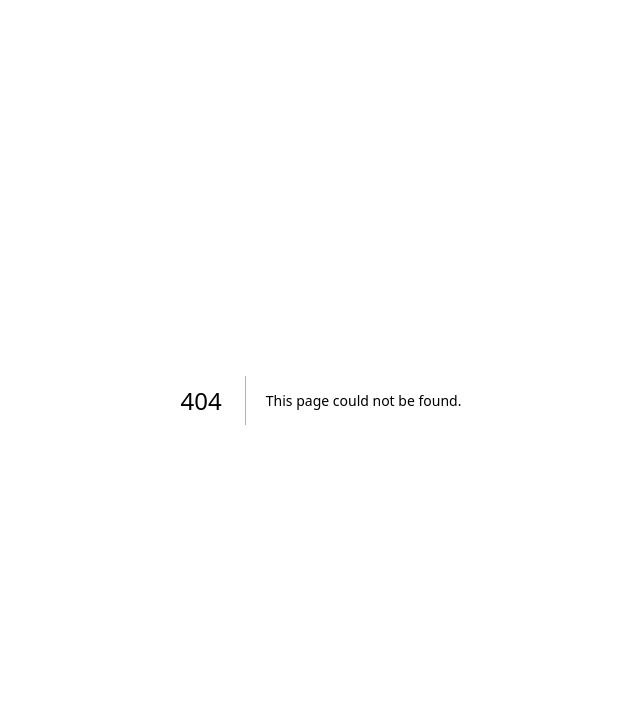
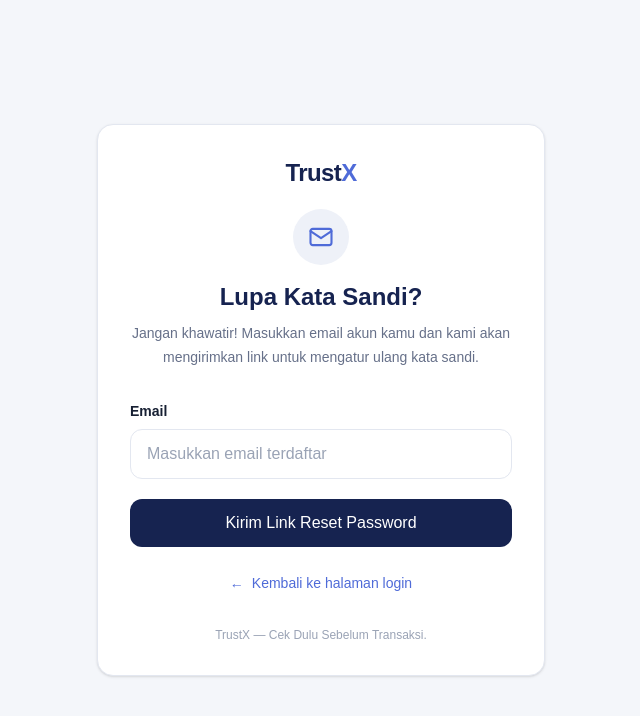
Before and after one commit to revalisa/trust_x, a Next.js app: page /lupa-password in a window 1280 px wide. Before the commit this address had no page. Shown: the top 716 px of the page, without its empty margins (319-959 px from the left). Built offline with nearby package versions, Linux system fonts and the light colour scheme; no server answers.

Commit message:
feat: add LupaPasswordPage for password reset functionality

```diff
--- a/app/layout.tsx
+++ b/app/layout.tsx
@@ -25,8 +25,7 @@ export default function RootLayout({
   children: ReactNode;
 }) {
   return (
-    <html
-      lang="id"
+    <html lang="id" data-scroll-behavior="smooth"
       className={`${geistSans.variable} ${geistMono.variable} h-full antialiased`}
     >
       <body className="min-h-full flex flex-col">
--- /dev/null
+++ b/app/lupa-password/page.tsx
@@ -0,0 +1,166 @@
+
+"use client";
+
+import { useState, type FormEvent } from "react";
+import Link from "next/link";
+import { createClient } from "@/lib/supabase/client";
+
+export default function LupaPasswordPage() {
+  const supabase = createClient();
+
+  const [email, setEmail] = useState("");
+  const [loading, setLoading] = useState(false);
+  const [success, setSuccess] = useState("");
+  const [error, setError] = useState("");
+
+  async function handleSubmit(e: FormEvent<HTMLFormElement>) {
+    e.preventDefault();
+
+    setSuccess("");
+    setError("");
+
+    const emailTrim = email.trim();
+
+    if (!emailTrim) {
+      setError("Email wajib diisi.");
+      return;
+    }
+
+    const emailValid = /^[^\s@]+@[^\s@]+\.[^\s@]+$/.test(emailTrim);
+
+    if (!emailValid) {
+      setError("Format email tidak valid.");
+      return;
+    }
+
+    setLoading(true);
+
+    try {
+      const { error: resetError } =
+        await supabase.auth.resetPasswordForEmail(emailTrim, {
+          redirectTo: `${window.location.origin}/reset-password`,
+        });
+
+      if (resetError) {
+        setError(resetError.message);
+        return;
+      }
+
+      setSuccess(
+        "Jika email terdaftar, kami akan mengirimkan link untuk mengatur ulang kata sandi. Silakan periksa inbox atau folder spam."
+      );
+    } catch {
+      setError("Terjadi kesalahan koneksi. Silakan coba kembali.");
+    } finally {
+      setLoading(false);
+    }
+  }
+
+  return (
+    <main className="flex min-h-screen items-center justify-center bg-[#f4f6fa] px-4 py-10">
+      <div className="w-full max-w-md rounded-2xl border border-[#e3e7f0] bg-white p-6 shadow-sm sm:p-8">
+        {/* Logo / Brand */}
+        <div className="mb-8 text-center">
+          <Link
+            href="/login"
+            className="inline-block text-2xl font-extrabold tracking-tight text-[#162350]"
+          >
+            Trust<span className="text-[#4f6bd8]">X</span>
+          </Link>
+
+          <div className="mt-5 flex justify-center">
+            <div className="flex h-14 w-14 items-center justify-center rounded-full bg-[#eef1f8] text-[#4f6bd8]">
+              <svg
+                xmlns="http://www.w3.org/2000/svg"
+                width="28"
+                height="28"
+                viewBox="0 0 24 24"
+                fill="none"
+                stroke="currentColor"
+                strokeWidth="1.8"
+                strokeLinecap="round"
+                strokeLinejoin="round"
+              >
+                <rect x="3" y="5" width="18" height="14" rx="2" />
+                <path d="m3 7 9 6 9-6" />
+              </svg>
+            </div>
+          </div>
+
+          <h1 className="mt-4 text-2xl font-bold text-[#162350]">
+            Lupa Kata Sandi?
+          </h1>
+
+          <p className="mt-2 text-sm leading-6 text-[#667089]">
+            Jangan khawatir! Masukkan email akun kamu dan kami akan mengirimkan
+            link untuk mengatur ulang kata sandi.
+          </p>
+        </div>
+
+        {/* Form */}
+        <form onSubmit={handleSubmit} className="space-y-5">
+          <div>
+            <label
+              htmlFor="email"
+              className="mb-2 block text-sm font-semibold text-[#172033]"
+            >
+              Email
+            </label>
+
+            <input
+              id="email"
+              type="email"
+              autoComplete="email"
+              placeholder="Masukkan email terdaftar"
+              value={email}
+              onChange={(e) => {
+                setEmail(e.target.value);
+                setError("");
+                setSuccess("");
+              }}
+              disabled={loading}
+              className="w-full rounded-xl border border-[#e3e7f0] bg-white px-4 py-3 text-sm text-[#172033] outline-none transition placeholder:text-[#9aa3b5] focus:border-[#4f6bd8] focus:ring-2 focus:ring-[#4f6bd8]/10 disabled:opacity-60"
+            />
+          </div>
+
+          {/* Error */}
+          {error && (
+            <div className="rounded-xl border border-red-200 bg-red-50 px-4 py-3 text-sm text-red-600">
+              {error}
+            </div>
+          )}
+
+          {/* Success */}
+          {success && (
+            <div className="rounded-xl border border-green-200 bg-green-50 px-4 py-3 text-sm leading-6 text-green-700">
+              {success}
+            </div>
+          )}
+
+          <button
+            type="submit"
+            disabled={loading}
+            className="flex w-full items-center justify-center rounded-xl bg-[#162350] px-5 py-3 text-sm font-bold text-white transition hover:bg-[#2a3c75] disabled:cursor-not-allowed disabled:opacity-60"
+          >
+            {loading ? "Mengirim email..." : "Kirim Link Reset Password"}
+          </button>
+        </form>
+
+        {/* Back to login */}
+        <div className="mt-6 text-center">
+          <Link
+            href="/login"
+            className="inline-flex items-center gap-2 text-sm font-medium text-[#4f6bd8] hover:underline"
+          >
+            <span aria-hidden="true">←</span>
+            Kembali ke halaman login
+          </Link>
+        </div>
+
+        <p className="mt-8 text-center text-xs text-[#9aa3b5]">
+          TrustX — Cek Dulu Sebelum Transaksi.
+        </p>
+      </div>
+    </main>
+  );
+}
```
